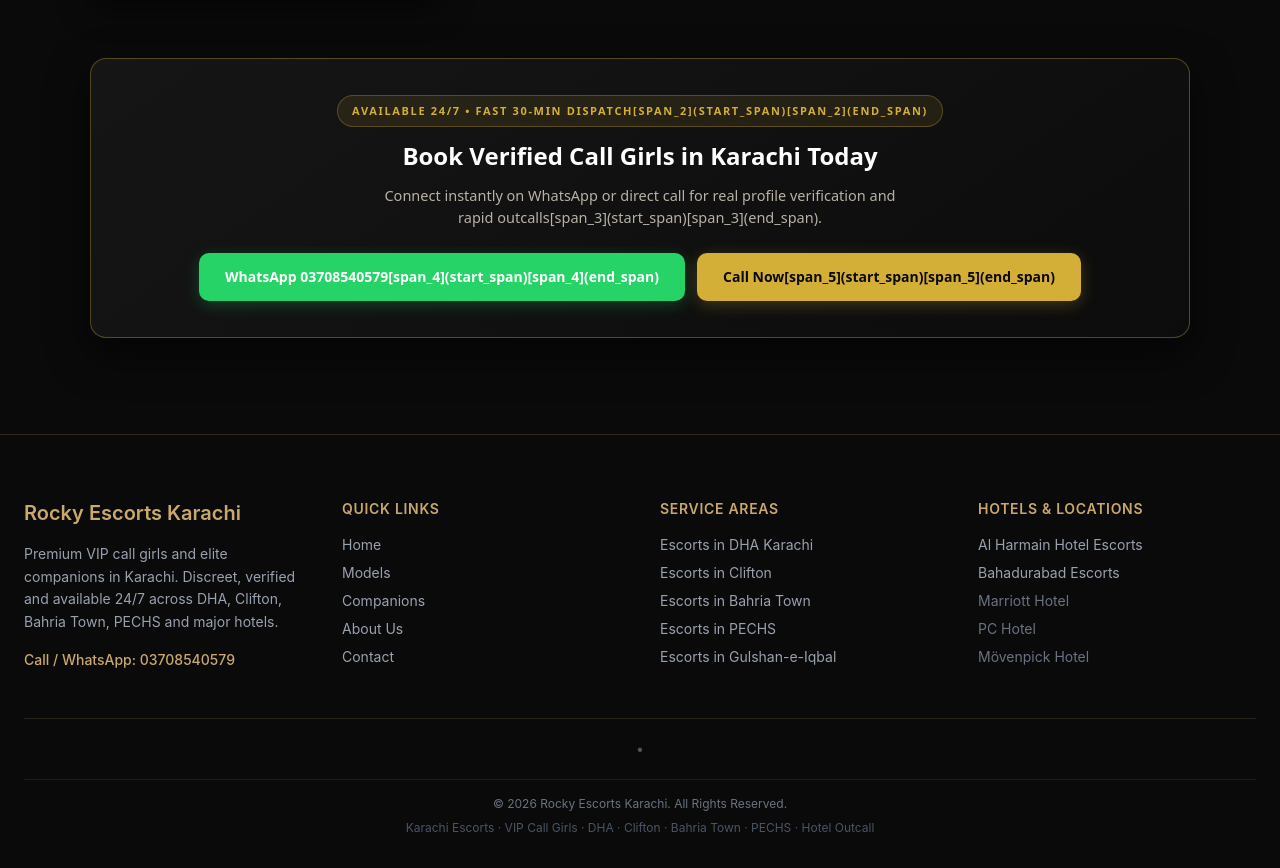
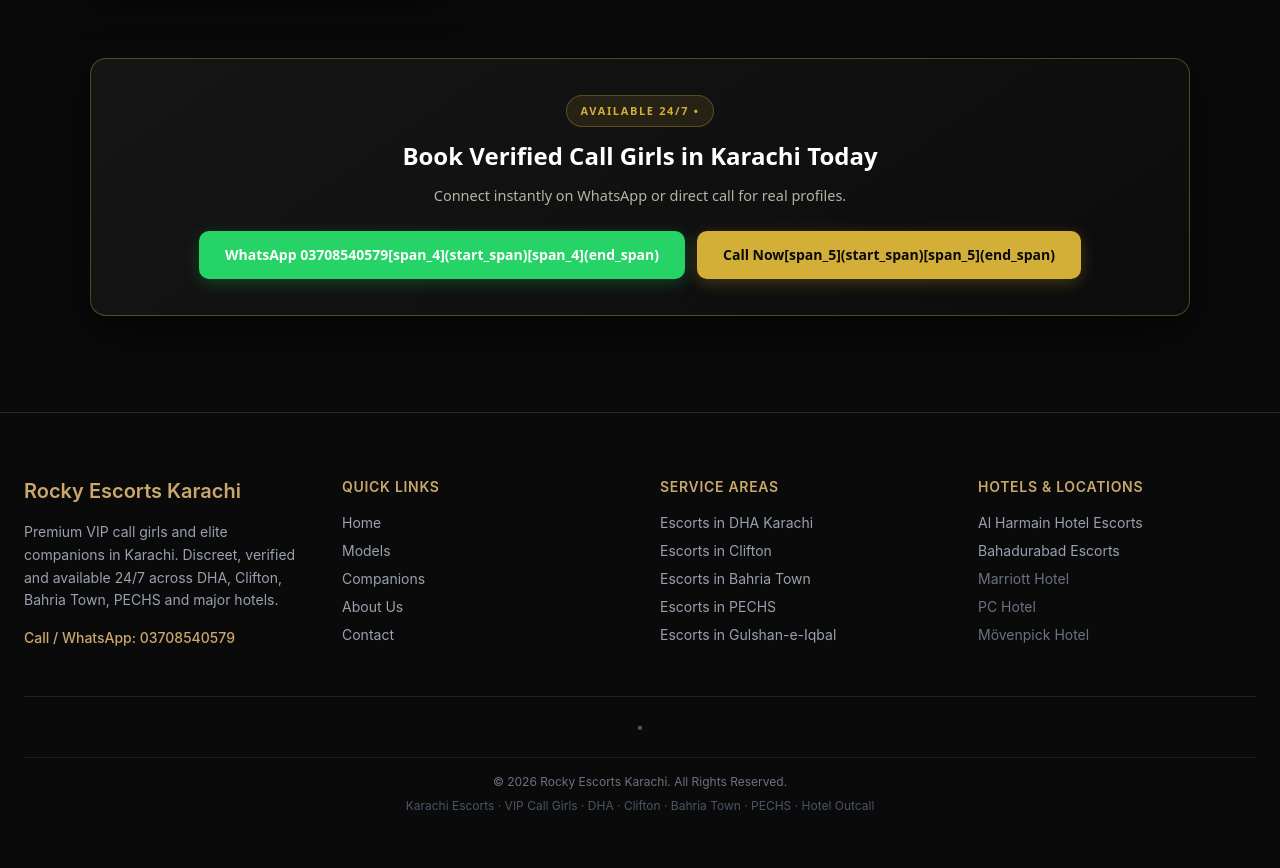
Before and after one commit to iamtalhaarifvlogs/rockykarachi1, a Next.js app: page /blogs in a window 1280 px wide. Shown: the part 1100-1968 px from the top of the page. After the commit the page ends 1946 px from the top, so only its background shows below. Built offline with nearby package versions, Linux system fonts and the light colour scheme.

Commit message:
Update page.tsx

```diff
--- a/app/blogs/page.tsx
+++ b/app/blogs/page.tsx
@@ -290,7 +290,7 @@ export default function BlogPageIndex() {
         {/* Bottom CTA matching site styling */}
         <section className="rocky-cta-box">
           <span className="rocky-badge" style={{ marginBottom: '10px' }}>
-            AVAILABLE 24/7 • FAST 30-MIN DISPATCH[span_2](start_span)[span_2](end_span)
+            AVAILABLE 24/7 •
           </span>
           <h3 style={{ fontSize: '24px', fontWeight: 800, color: '#ffffff', margin: '0 0 10px' }}>
             Book Verified Call Girls in Karachi Today
@@ -304,7 +304,7 @@ export default function BlogPageIndex() {
               lineHeight: 1.5,
             }}
           >
-            Connect instantly on WhatsApp or direct call for real profile verification and rapid outcalls[span_3](start_span)[span_3](end_span).
+            Connect instantly on WhatsApp or direct call for real profiles.
           </p>
 
           <div className="rocky-btn-group">
```
